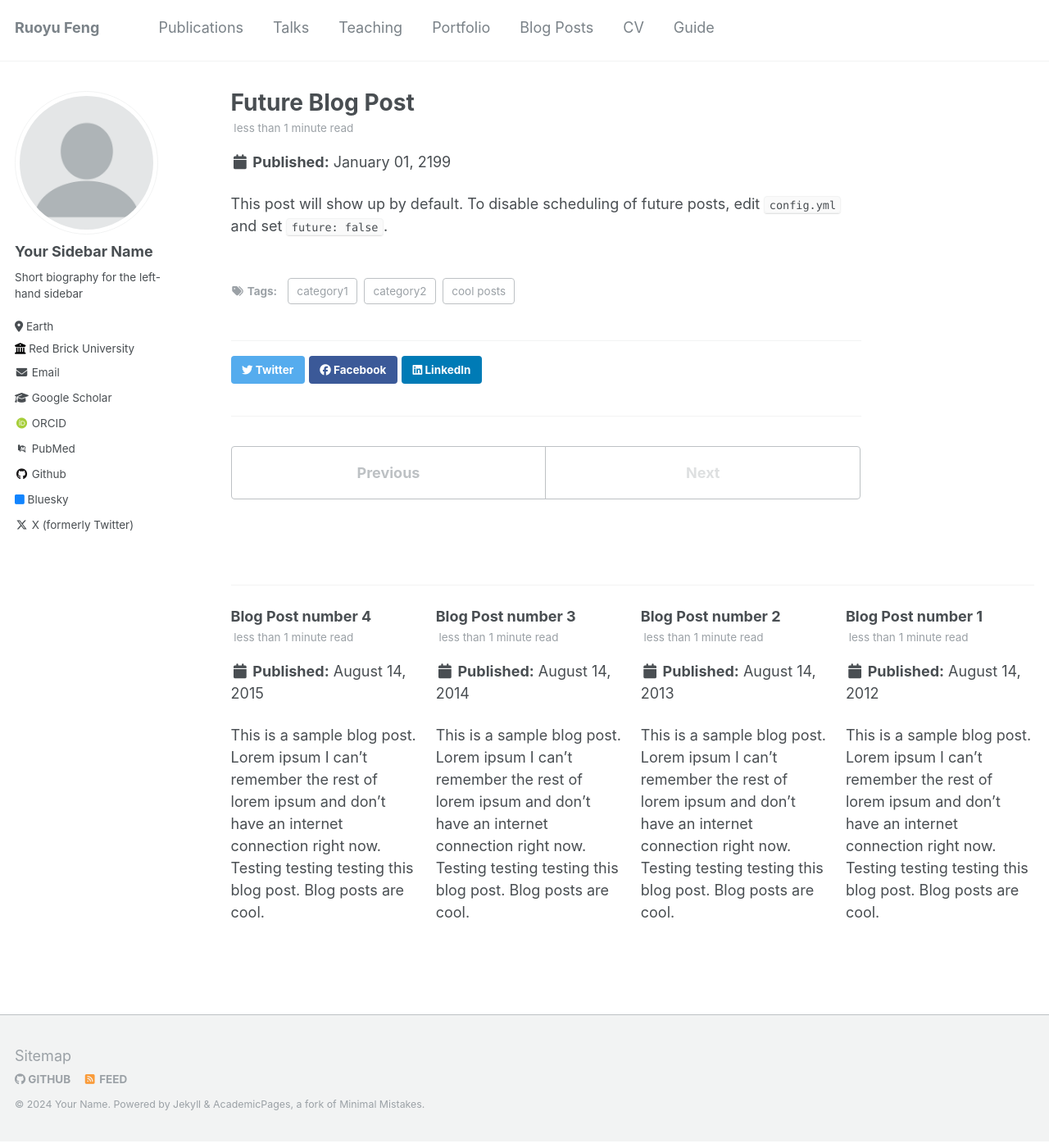
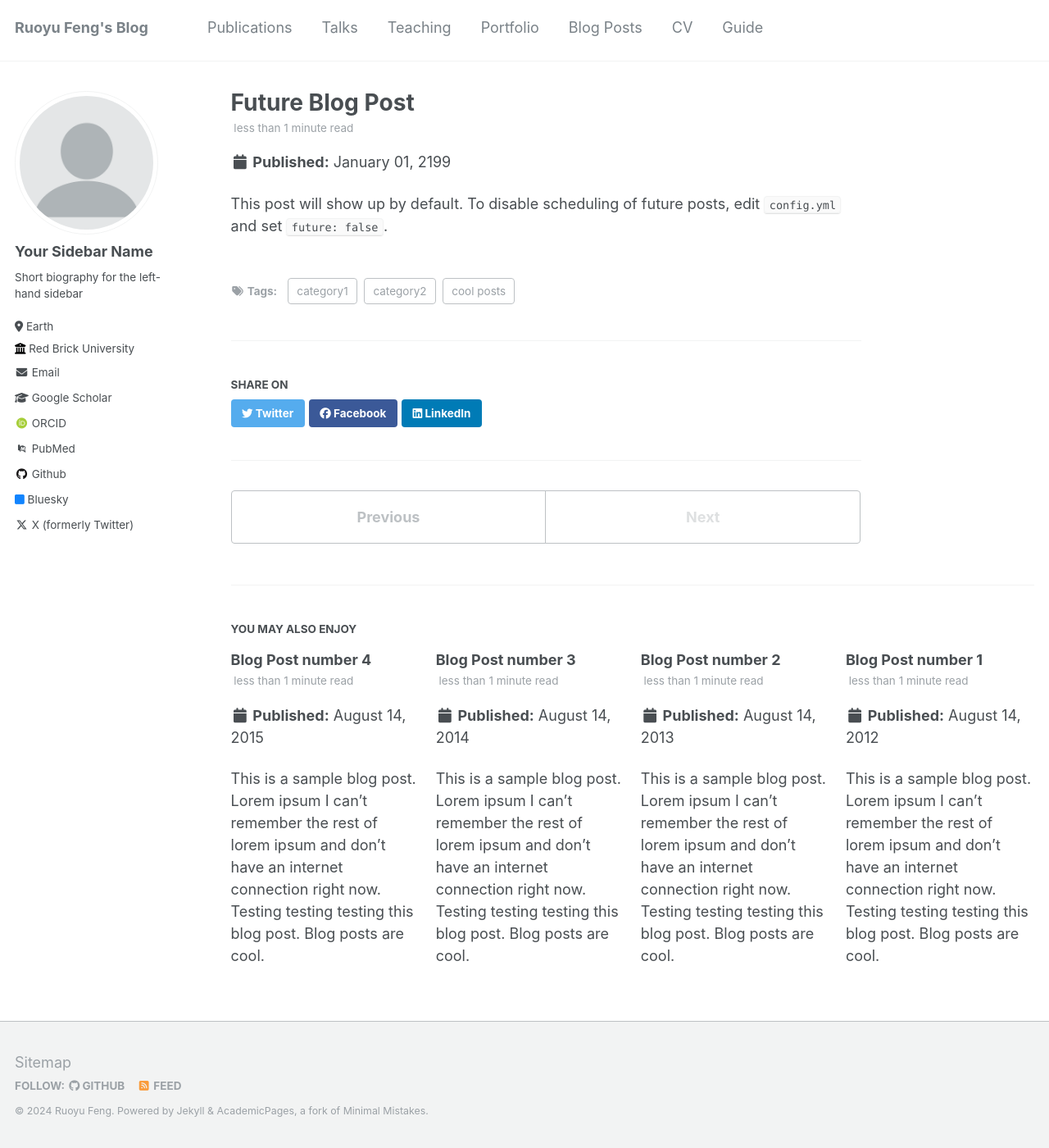
Before and after one commit to RuoyuFeng/ruoyufeng, a Jekyll site: the page built from _posts/2199-01-01-future-post.md, in a window 1280 px wide and 1400 px high, scrolled down 7 px. Shown: the whole window at 82% size. Built offline with Jekyll 4.4.1, drawn with Linux system fonts in a browser that asks for light colours; some web fonts are replaced.

Commit message:
Basic Site Settings

```diff
--- a/_config.yml
+++ b/_config.yml
@@ -7,14 +7,14 @@
 # server process.
 
 # Basic Site Settings
-locale                   : "China, Beijing"
-title                    : "Ruoyu Feng"
+locale                   : "en-US"
+title                    : "Ruoyu Feng's Blog"
 title_separator          : "-"
-name                     : &name "Your Name"
-description              : &description "personal description"
-url                      : https://academicpages.github.io # the base hostname & protocol for your site e.g. "https://mmistakes.github.io"
+name                     : &name "Ruoyu Feng"
+description              : &description "Welcome to Ruoyu Feng's personal website where I share my basic information, publications, and thoughts."
+url                      : https://ruoyufeng.github.io/ruoyufeng/ # the base hostname & protocol for your site e.g. "https://mmistakes.github.io"
 baseurl                  : "" # the subpath of your site, e.g. "/blog"
-repository               : "academicpages/academicpages.github.io"
+repository               : "https://github.com/RuoyuFeng/ruoyufeng"
 
 # Site Author - The following control what appear as part of the author content on the side bar.
 #               If a field is blank the icon and link will not appear, otherwise it will be shown.
```
